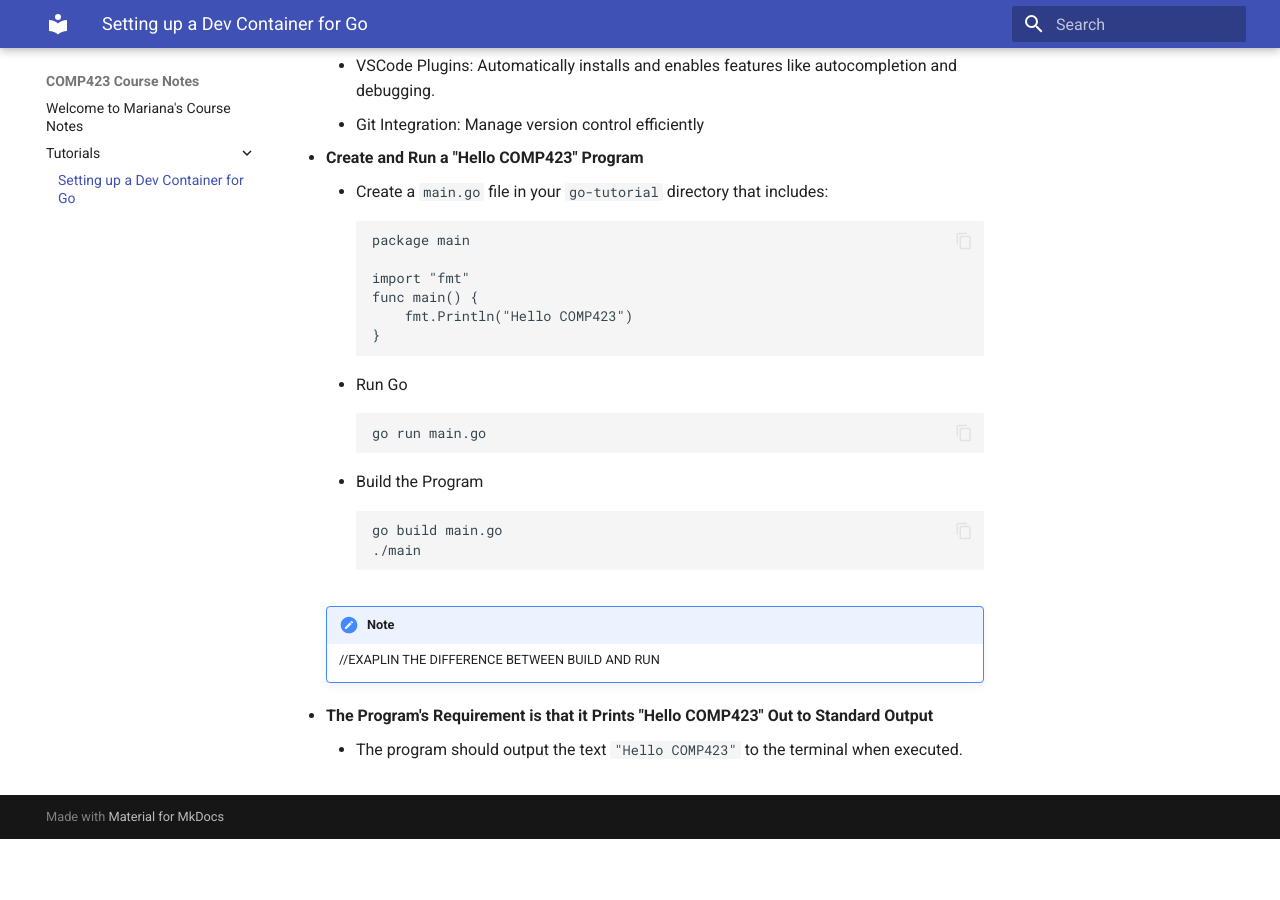
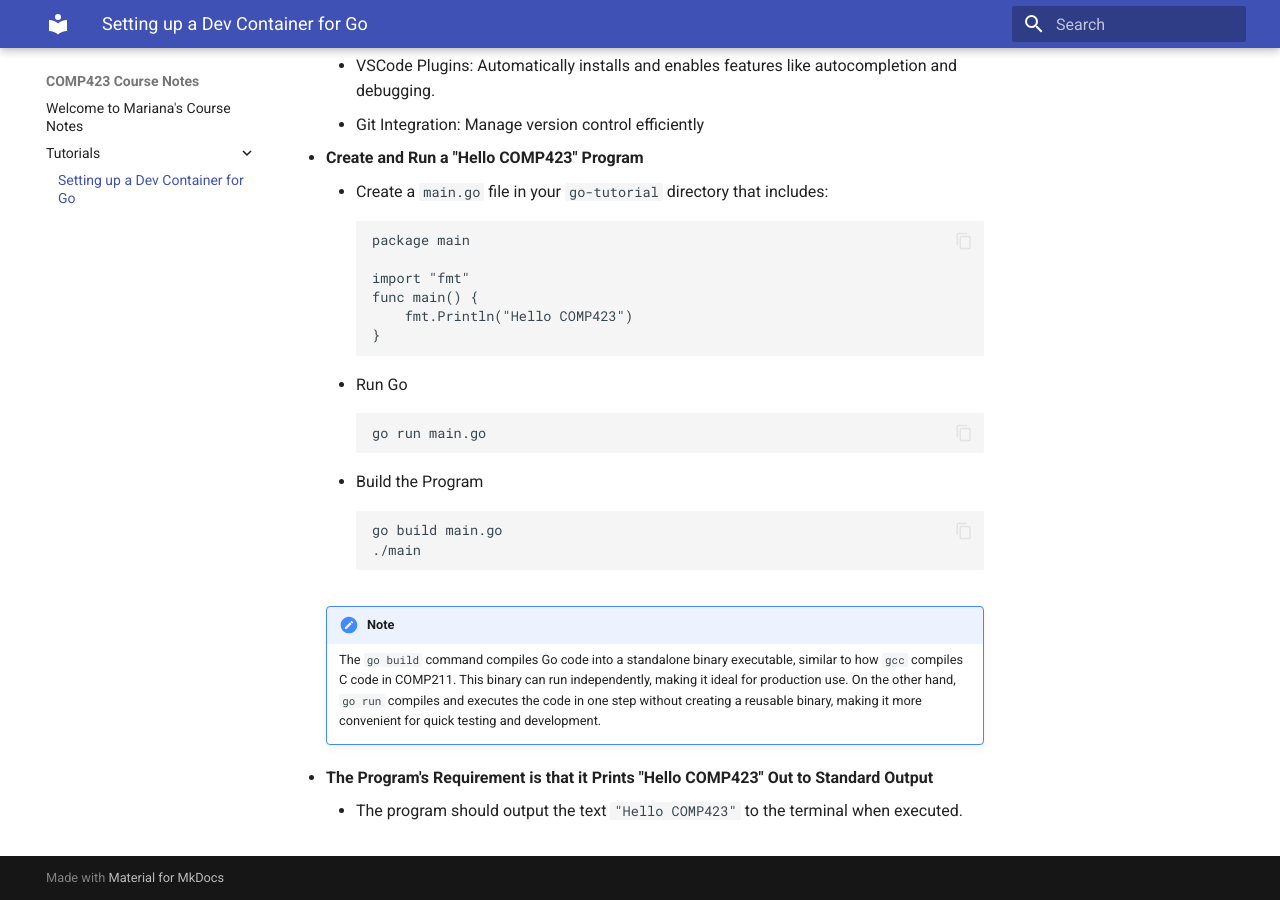
Before and after one commit to marianarp754/comp423-course-notes, an MkDocs documentation site: the page built from docs/tutorials/go-setup.md, in a window 1280 px wide and 900 px high, scrolled down 1797 px. Built offline with MkDocs 1.6.1 and Material for MkDocs 9.7.7, drawn with Linux system fonts in a browser that asks for light colours; before the commit the page ends 2636 px from its top, so only the background shows below that.

Commit message:
Progess1 on go-setup.md

````diff
--- a/docs/tutorials/go-setup.md
+++ b/docs/tutorials/go-setup.md
@@ -91,7 +91,7 @@
         ./main
         ```
     !!! note Note
-        //EXAPLIN THE DIFFERENCE BETWEEN BUILD AND RUN
+        The `go build` command compiles Go code into a standalone binary executable, similar to how `gcc` compiles C code in COMP211. This binary can run independently, making it ideal for production use. On the other hand, `go run` compiles and executes the code in one step without creating a reusable binary, making it more convenient for quick testing and development.
 
 
 6. **The Program's Requirement is that it Prints "Hello COMP423" Out to Standard Output**
````
